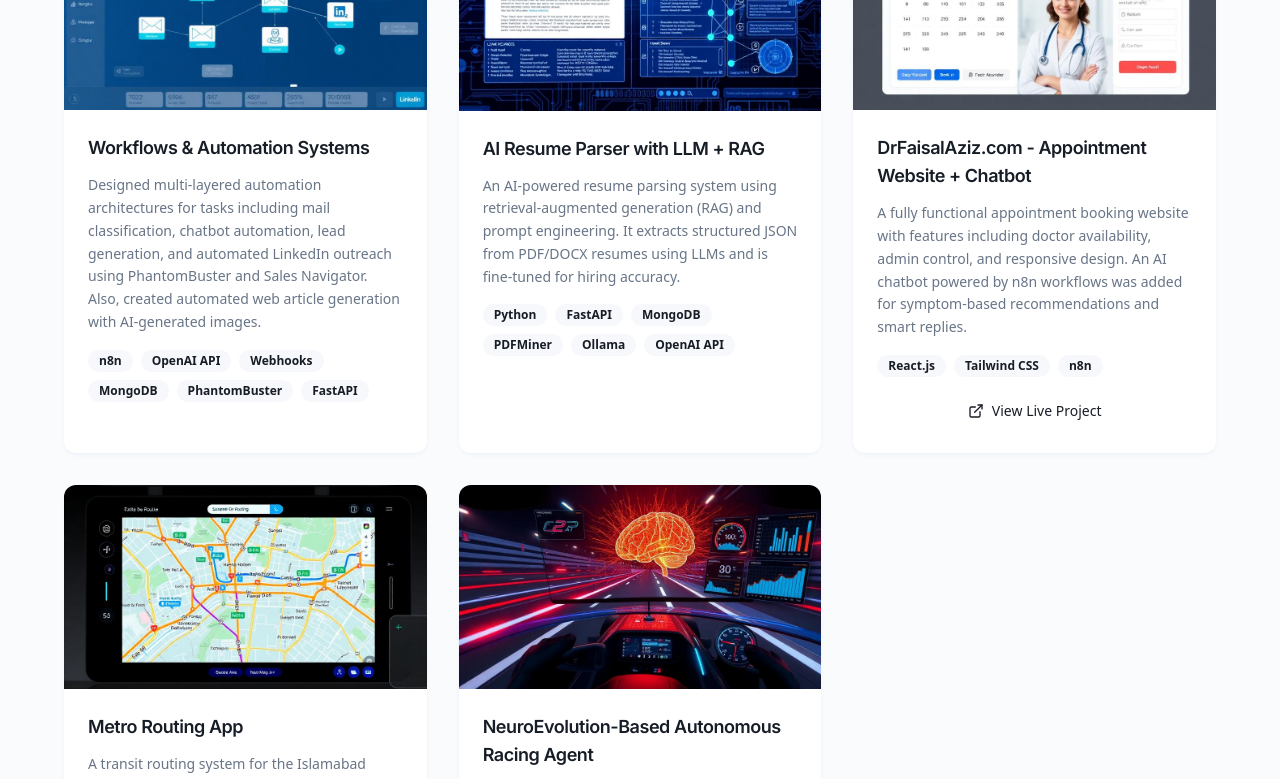
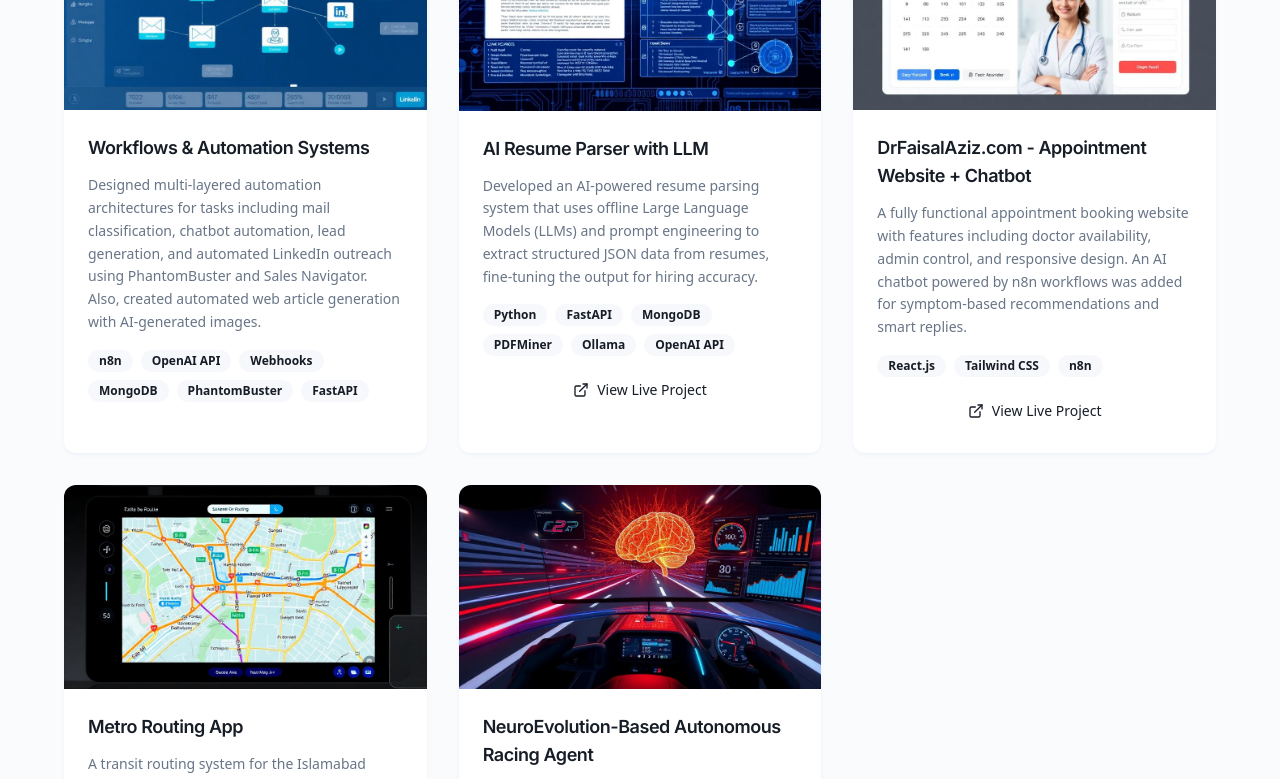
Before and after one commit to Daniyal1234-alt/daniyal-aziz-protfolio, a React (Vite) app: page / in a window 1280 px wide. Shown: the part 2780-3559 px from the top of the page. Built offline with nearby package versions, Linux system fonts and the light colour scheme.

Commit message:
Update projects-section.tsx

```diff
--- a/src/components/projects-section.tsx
+++ b/src/components/projects-section.tsx
@@ -18,10 +18,11 @@ const projects = [
     image: automationImage
   },
   {
-    title: "AI Resume Parser with LLM + RAG",
-    description: "An AI-powered resume parsing system using retrieval-augmented generation (RAG) and prompt engineering. It extracts structured JSON from PDF/DOCX resumes using LLMs and is fine-tuned for hiring accuracy.",
+    title: "AI Resume Parser with LLM",
+    description: "Developed an AI-powered resume parsing system that uses offline Large Language Models (LLMs) and prompt engineering to extract structured JSON data from resumes, fine-tuning the output for hiring accuracy.",
     technologies: ["Python", "FastAPI", "MongoDB", "PDFMiner", "Ollama", "OpenAI API"],
-    image: resumeParserImage
+    image: resumeParserImage,
+    liveUrl: "https://www.linkedin.com/feed/update/urn:li:activity:7371182359137779712/"
   },
   {
     title: "DrFaisalAziz.com - Appointment Website + Chatbot",
@@ -34,13 +35,15 @@ const projects = [
     title: "Metro Routing App",
     description: "A transit routing system for the Islamabad Metro Bus using geospatial mapping and shortest-path algorithms. It integrates interactive Leaflet.js maps and NetworkX for real-time route queries.",
     technologies: ["Python", "Dijkstra's Algorithm", "NetworkX", "Streamlit", "Leaflet.js", "QGIS"],
-    image: metroImage
+    image: metroImage,
+    liveUrl: "https://github.com/Daniyal1234-alt/Metro-Bus-Route-Planner.git"
   },
   {
     title: "NeuroEvolution-Based Autonomous Racing Agent",
     description: "A self-driving agent created using convolutional neural networks and genetic algorithms for the TORCS simulator. It combines neuroevolution with behavior cloning to learn optimal racing strategies and minimize lap times.",
     technologies: ["TORCS", "Python", "PyTorch", "Genetic Algorithms", "OpenCV"],
-    image: racingImage
+    image: racingImage,
+    liveUrl: "https://github.com/HamzaSidd17/TORCS-Autonomous-Driver-NeuroEvolution-Behaviour-Cloning.git"
   }
 ];
 
```
